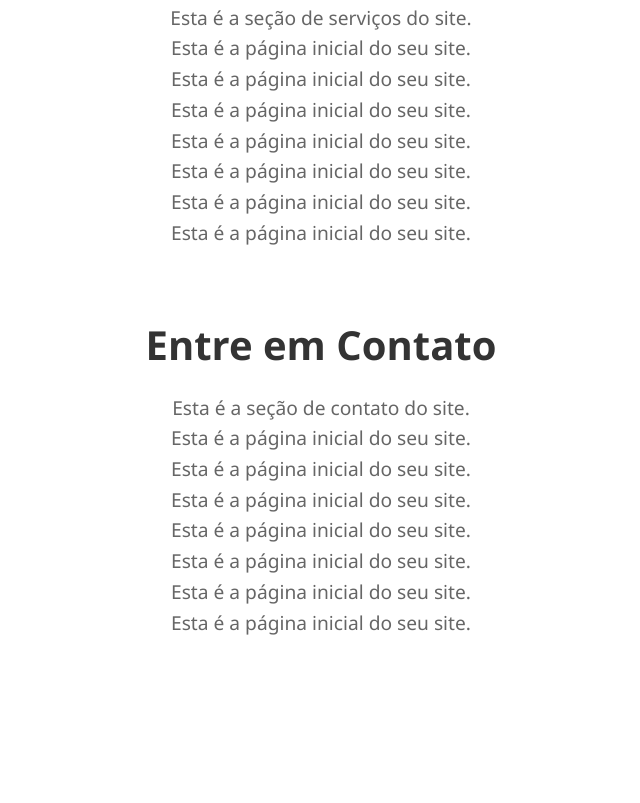
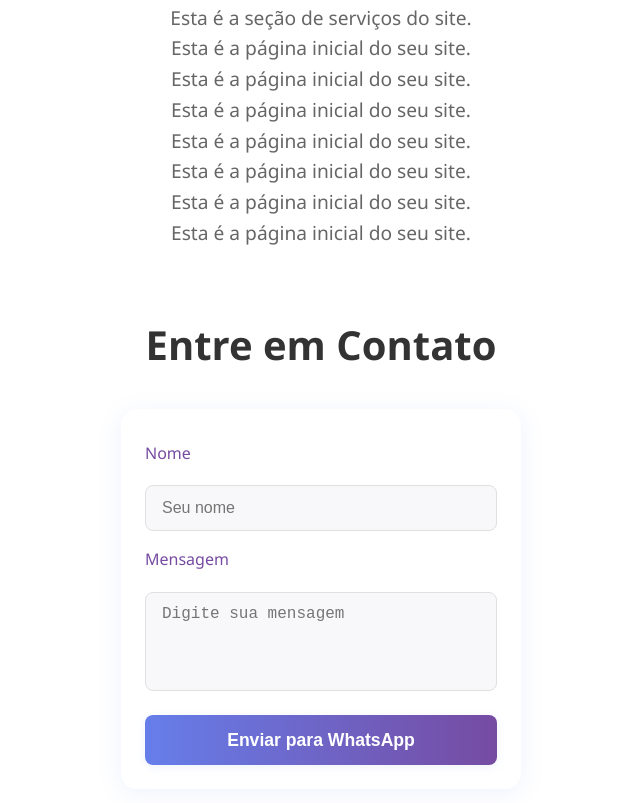
Before and after one commit to ryanreis/menu, a plain HTML site: page index.html in a window 1280 px wide. Shown: the part 1411-2214 px from the top of the page, without its empty margins (319-959 px from the left). Before the commit the page ends 2113 px from the top, so only its background shows below. Drawn offline with Linux system fonts and the light colour scheme.

Commit message:
Add files via upload

```diff
--- a/index.html
+++ b/index.html
@@ -100,14 +100,13 @@
 
         <section id="contato">
             <h2>Entre em Contato</h2>
-            <p>Esta é a seção de contato do site.</p>
-            <p>Esta é a página inicial do seu site.</p>
-            <p>Esta é a página inicial do seu site.</p>
-            <p>Esta é a página inicial do seu site.</p>
-            <p>Esta é a página inicial do seu site.</p>
-            <p>Esta é a página inicial do seu site.</p>
-            <p>Esta é a página inicial do seu site.</p>
-            <p>Esta é a página inicial do seu site.</p>
+            <form class="contato-form" id="contatoForm" autocomplete="off">
+                <label for="nome">Nome</label>
+                <input type="text" id="nome" name="nome" placeholder="Seu nome" required>
+                <label for="mensagem">Mensagem</label>
+                <textarea id="mensagem" name="mensagem" rows="4" placeholder="Digite sua mensagem" required></textarea>
+                <button type="submit">Enviar para WhatsApp</button>
+            </form>
         </section>
     </main>
 
--- a/script.js
+++ b/script.js
@@ -157,3 +157,17 @@ window.addEventListener('resize', () => {
 window.addEventListener('orientationchange', () => {
     setTimeout(recalculateOriginalPositions, 300);
 });
+
+// Formulário de contato para WhatsApp
+const contatoForm = document.getElementById('contatoForm');
+if (contatoForm) {
+    contatoForm.addEventListener('submit', function(e) {
+        e.preventDefault();
+        const nome = document.getElementById('nome').value.trim();
+        const mensagem = document.getElementById('mensagem').value.trim();
+        const numero = '94984046320';
+        const texto = `Olá, me chamo ${nome}. ${mensagem}`;
+        const url = `https://wa.me/55${numero}?text=${encodeURIComponent(texto)}`;
+        window.open(url, '_blank');
+    });
+}
--- a/style.css
+++ b/style.css
@@ -385,3 +385,71 @@ h2 {
         top: 75%;
     }
 }
+
+/* Formulário de contato minimalista */
+.contato-form {
+    max-width: 400px;
+    margin: 2rem auto 0 auto;
+    background: #fff;
+    border-radius: 16px;
+    box-shadow: 0 4px 24px rgba(102, 126, 234, 0.10);
+    padding: 2rem 1.5rem 1.5rem 1.5rem;
+    display: flex;
+    flex-direction: column;
+    gap: 1rem;
+}
+
+.contato-form label {
+    font-size: 1rem;
+    color: #764ba2;
+    margin-bottom: 0.2rem;
+    font-weight: 500;
+}
+
+.contato-form input,
+.contato-form textarea {
+    border: 1px solid #e0e0e0;
+    border-radius: 8px;
+    padding: 0.8rem 1rem;
+    font-size: 1rem;
+    background: #f8f8fa;
+    color: #333;
+    outline: none;
+    transition: border 0.2s;
+    resize: none;
+}
+
+.contato-form input:focus,
+.contato-form textarea:focus {
+    border: 1.5px solid #667eea;
+    background: #fff;
+}
+
+.contato-form button {
+    background: linear-gradient(90deg, #667eea 0%, #764ba2 100%);
+    color: #fff;
+    border: none;
+    border-radius: 8px;
+    padding: 0.9rem 0;
+    font-size: 1.1rem;
+    font-weight: 600;
+    cursor: pointer;
+    margin-top: 0.5rem;
+    transition: background 0.2s, transform 0.2s;
+    box-shadow: 0 2px 8px rgba(102, 126, 234, 0.10);
+}
+
+.contato-form button:hover {
+    background: linear-gradient(90deg, #764ba2 0%, #667eea 100%);
+    transform: translateY(-2px) scale(1.03);
+}
+
+@media (max-width: 600px) {
+    .contato-form {
+        max-width: 95vw;
+        padding: 1.2rem 0.5rem 1rem 0.5rem;
+    }
+    .contato-form button {
+        font-size: 1rem;
+    }
+}
```
